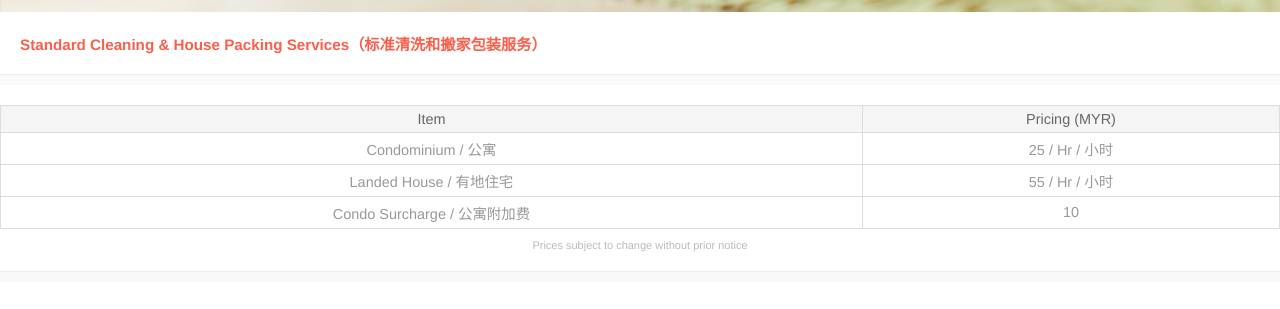
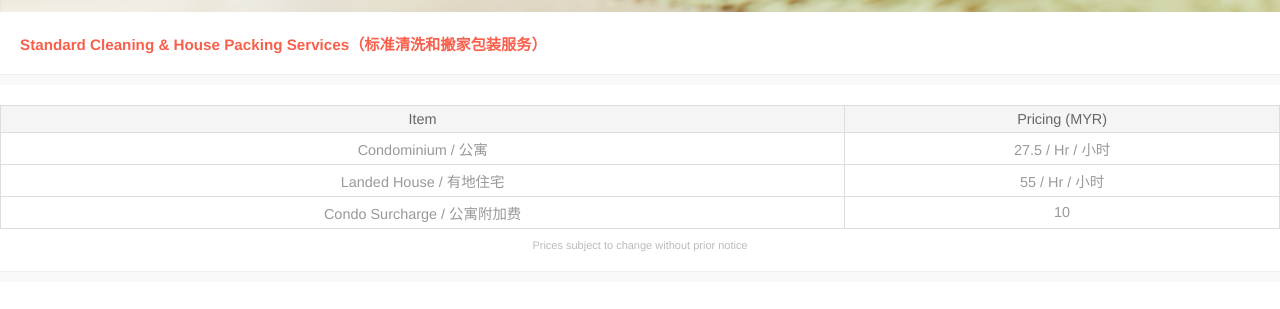
Before and after one commit to blooms-singapore/pages, a Jekyll site: the page built from en/services/myr/cleaning-standard.html, in a window 1280 px wide. Shown: the part 415-724 px from the top of the page. Built offline with Jekyll 4.4.1, drawn with Linux system fonts in a browser that asks for light colours.

Commit message:
Update cleaning-standard.html

```diff
--- a/en/services/myr/cleaning-standard.html
+++ b/en/services/myr/cleaning-standard.html
@@ -14,7 +14,7 @@
     <tbody>
       <tr>
         <td>Condominium / 公寓</td>
-        <td>25<span> / Hr<span> / 小时</span></td>
+        <td>27.5<span> / Hr<span> / 小时</span></td>
       </tr>
       <tr>
         <td>Landed House / 有地住宅</td>
```
